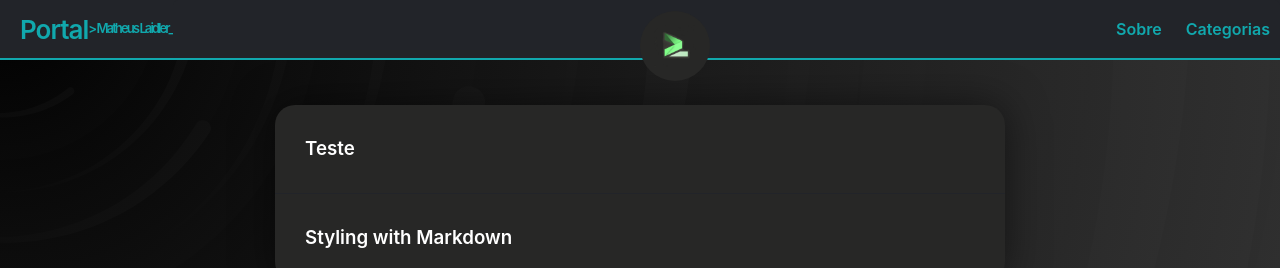
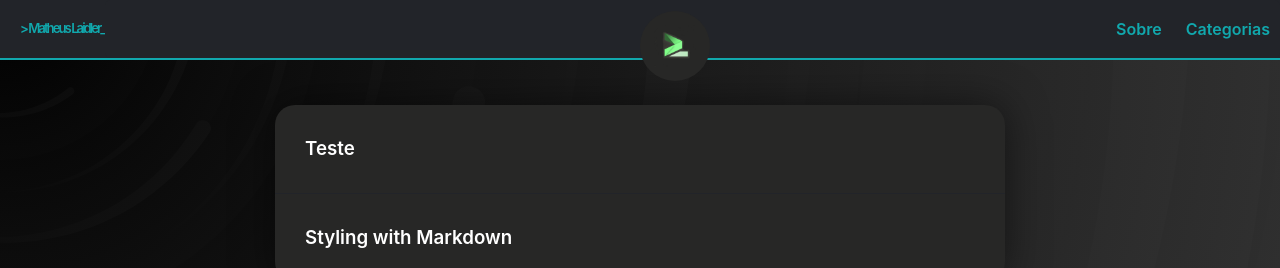
Before and after one commit to matheuslaidler/WayOfSec-Welcome-Theme, a Jekyll site: the page built from index.md, in a window 1280 px wide. Shown: the top 268 px of the page. Built offline with Jekyll 4.4.1, drawn with Linux system fonts in a browser that asks for light colours.

Commit message:
Update header.html

```diff
--- a/_includes/header.html
+++ b/_includes/header.html
@@ -2,7 +2,7 @@
   {%- assign default_paths = site.pages | map: "path" -%}
   {%- assign page_paths = site.header_pages | default: default_paths -%}
   {%- assign titles_size = site.pages | map: 'title' | join: '' | size -%}
-<a class="site-title" rel="author" href="{{ "/" | relative_url }}">{{ site.title | escape }}<a class="ml" href="/"> > Matheus Laidler<blink>_</blink></a></a>
+<a class="ml" href="/"> > Matheus Laidler<blink>_</blink></a>
 
 <style type="text/css">
 a:link
```
